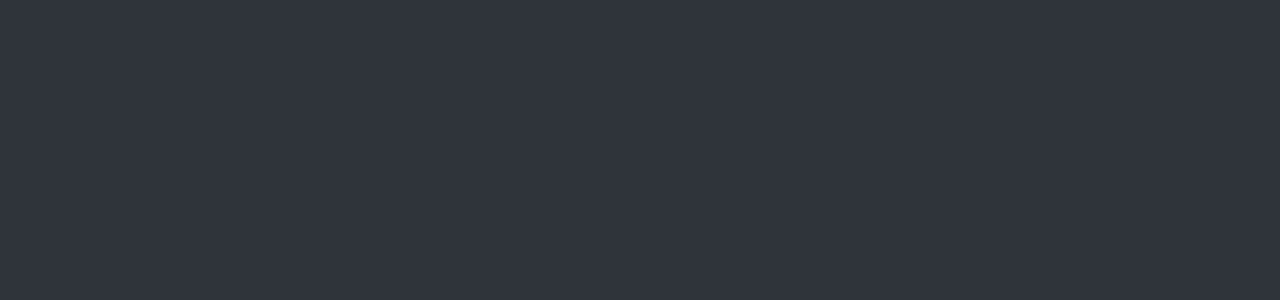
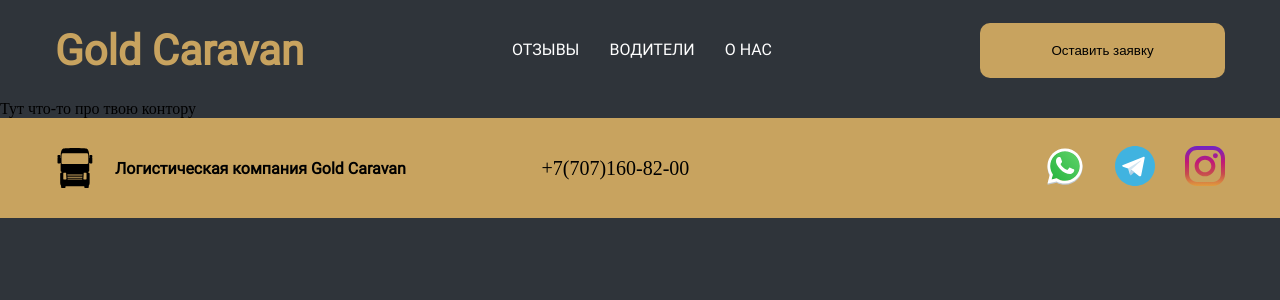
Before and after one commit to UshakovDmitry/gold-caravan, a React (Create React App) app: page /about in a window 1280 px wide. Before the commit this address had no page. Shown: the top 300 px of the page. Built offline with nearby package versions, Linux system fonts and the light colour scheme.

Commit message:
add pages Drivers

```diff
--- a/package.json
+++ b/package.json
@@ -1,6 +1,6 @@
 {
   "name": "gold-caravan",
-  "homepage": "https://ushakovdmitry.github.io/gold-caravan/",
+  "homepage": "https://ushakovdmitry.github.io/",
   "version": "0.1.0",
   "private": false,
   "dependencies": {
--- a/src/App.js
+++ b/src/App.js
@@ -18,11 +18,11 @@
     <>
       <div className="page">
         <Routes>
-          <Route path="/home" element={<Layout />}>
+          <Route path="/" element={<Layout />}>
             <Route index element={<Home />} />
-            <Route path="reviews" element={<Reviews />} />
-            <Route path="drivers" element={<Drivers />} />
-            <Route path="about" element={<About />} />
+            <Route path="/reviews" element={<Reviews />} />
+            <Route path="/drivers" element={<Drivers />} />
+            <Route path="/about" element={<About />} />
           </Route>
         </Routes>
 
--- a/src/components/Advantages/Advantages.module.css
+++ b/src/components/Advantages/Advantages.module.css
@@ -51,6 +51,7 @@
     display: flex;
     flex-direction: row;
     justify-content: space-around;
+    flex-wrap: wrap;
     gap: 10px;
 
 }
--- /dev/null
+++ b/src/components/CardDriver/CardDriver.js
@@ -0,0 +1,15 @@
+
+import css from './CardDriver.module.css'
+
+const CardDriver = () => {
+    return (
+      <>
+      <div className={css.card}>
+
+      </div>
+
+      </>
+    );
+  };
+
+  export default CardDriver;
--- /dev/null
+++ b/src/components/CardDriver/CardDriver.module.css
@@ -0,0 +1,6 @@
+.card{
+
+    border: 5px solid yellow;
+    border-radius: 7px;
+    /* z-index: 1; */
+}
--- a/src/components/Footer/Footer.module.css
+++ b/src/components/Footer/Footer.module.css
@@ -2,7 +2,7 @@
     display: flex;
     justify-content: center;
     max-width: 1920px;
-    min-height: 160px;
+    min-height: 100px;
     background-color: #C8A35F;
 }
 .wrapper{
--- a/src/components/Header/Header.jsx
+++ b/src/components/Header/Header.jsx
@@ -13,9 +13,9 @@
 
      <ul className={css.header__links}>
 
-        <Link to="reviews" className={css.link}>ОТЗЫВЫ</Link>
-        <Link to="drivers" className={css.link}>ВОДИТЕЛИ</Link>
-        <Link to="about" className={css.link}>О НАС</Link>
+        <Link to="/reviews" className={css.link}>ОТЗЫВЫ</Link>
+        <Link to="/drivers" className={css.link}>ВОДИТЕЛИ</Link>
+        <Link to="/about" className={css.link}>О НАС</Link>
      </ul>
 
      <button className={css.header__button} >Оставить заявку</button>
--- a/src/components/Header/header.module.css
+++ b/src/components/Header/header.module.css
@@ -6,7 +6,7 @@
 
 .header {
     max-width: 1920px;
-    height: 125px;
+    height: 100px;
     box-sizing: border-box;
   }
 
@@ -16,7 +16,7 @@
     justify-content: space-between;
     align-items: center;
     max-width: 1170px;
-    height: 125px;
+    height: 100px;
 
   }
 
--- a/src/components/Lending/Lending.module.css
+++ b/src/components/Lending/Lending.module.css
@@ -4,7 +4,7 @@
     align-items: center;
     margin: 0 auto;
     max-width: 1920px;
-    height: 830px;
+    height: 855px;
   }
 
   .lending__text {
--- a/src/components/Main/Main.module.css
+++ b/src/components/Main/Main.module.css
@@ -19,6 +19,15 @@
     gap: 10px;
     width: 1170px;
     min-height: 700;
+
+}
+@media (max-width:1180px) {
+    .main__wrapper {
+        display: grid;
+        grid-template-columns: 1fr;
+        grid-template-rows: repeat (4, 1fr);;
+
+    }
 
 }
 
--- a/src/pages/Drivers/Drivers.js
+++ b/src/pages/Drivers/Drivers.js
@@ -1,13 +1,38 @@
 
+import bg_img from '../../images/bg__Drivers.jpg'
 import Footer from '../../components/Footer/Footer';
 import Header from '../../components/Header/Header';
-// import css from './Drivers.module.css'
+import css from './Drivers.module.css';
+import CardDriver from '../../components/CardDriver/CardDriver';
 
 const Drivers = () => {
     return (
       <>
       <Header />
-      Водилы будут тут
+         <div className={css.main} style={
+          {backgroundImage: `url(${bg_img})`, backgroundSize:"cover"}
+
+         }>
+         <div className={css.wrapper}>
+         <CardDriver />
+         <CardDriver />
+         <CardDriver />
+         <CardDriver />
+         <CardDriver />
+         <CardDriver />
+         {/* <div className={css.card}></div>
+         <div className={css.card}></div>
+         <div className={css.card}></div>
+         <div className={css.card}></div>
+         <div className={css.card}></div>
+         <div className={css.card}></div> */}
+
+
+
+         </div>
+
+
+         </div>
       <Footer />
 
       </>
--- a/src/pages/Drivers/Drivers.module.css
+++ b/src/pages/Drivers/Drivers.module.css
@@ -1,3 +1,20 @@
 .main {
+    border-top: 3px solid #C8A35F;
     display: flex;
+    max-width: 1920px;
+    /* border: 2px solid red; */
+    height: 900px;
+    justify-content: center;
+    /* z-index: 2; */
+    opacity: 0.3;
 }
+.wrapper {
+    display: grid;
+    grid-template-columns: repeat(3, 1fr) ;
+    grid-template-rows: repeat(2, 1fr);
+    gap: 15px;
+    width: 1170px;
+    border: 1px solid red;
+    height: 100%;
+
+}
```
Also changed, not shown: 1 other file (tests, documents, lock files or other folders).
